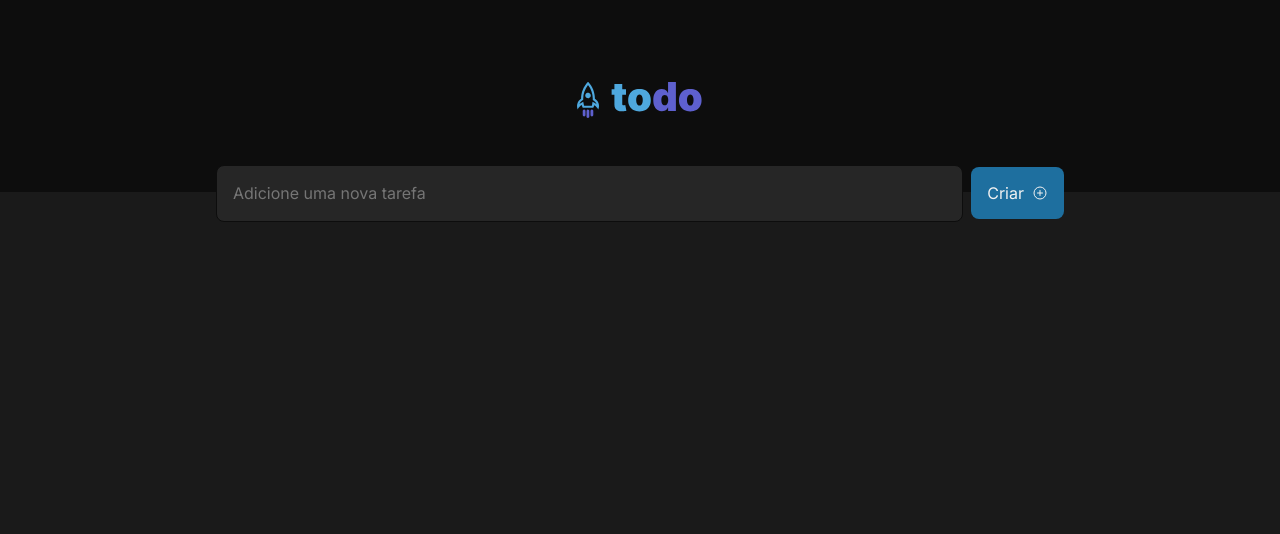
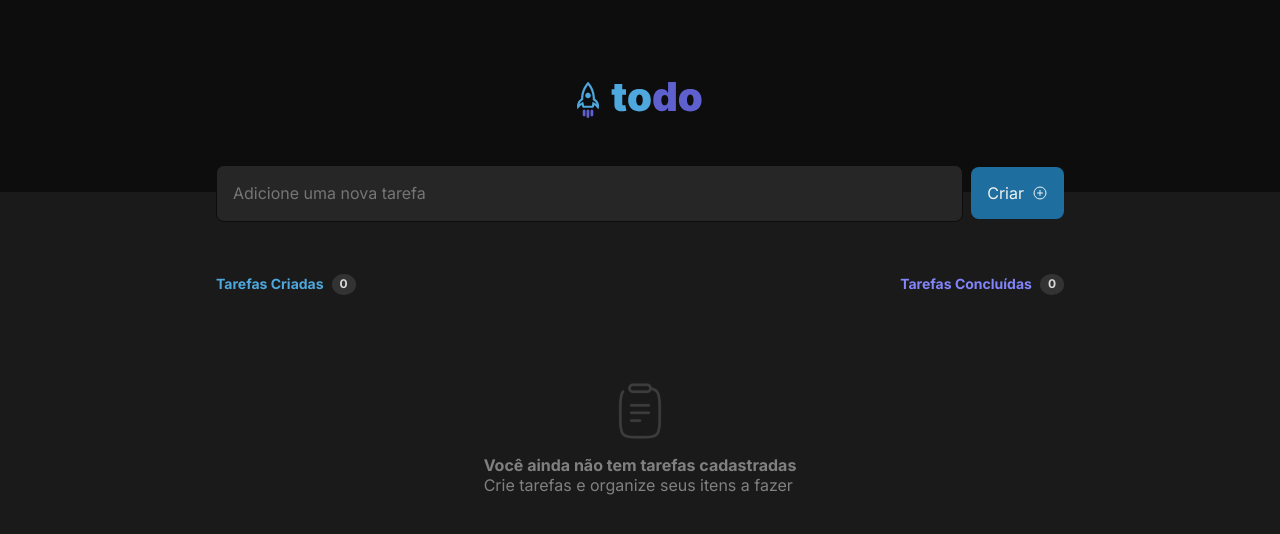
Before and after one commit to felipeevalerio/to-do-react-ts, a React (Vite) app: page / in a window 1280 px wide. Shown: the top 534 px of the page. Built offline with nearby package versions, Linux system fonts and the light colour scheme.

Commit message:
Implementando layout do dashboard

```diff
--- a/src/App.tsx
+++ b/src/App.tsx
@@ -2,6 +2,7 @@ import { useState } from "react";
 import { Header } from "./components/Header/Header";
 import { TaskCreator } from "./components/TaskCreator/TaskCreator";
 import styles from './App.module.scss';
+import { TasksDashboard } from "./components/TasksDashboard/TasksDashboard";
 
 export function App() {
     const [tasks, setTasks] = useState<string[]>([]);
@@ -14,10 +15,10 @@ export function App() {
         <div className={styles.app}>
             <Header/>
 
-            <div className={styles.wrapper}>
+            <main className={styles.wrapper}>
                 <TaskCreator createTask={createTask} />
-                <main></main>
-            </div>
+                <TasksDashboard tasks={tasks}/>
+            </main>
         </div>
     )
 }
--- /dev/null
+++ b/src/components/EmptyTask/EmptyTask.module.scss
@@ -0,0 +1,8 @@
+.emptyTask {
+    display: flex;
+    flex-direction: column;
+    align-items: center;
+    justify-content: center;
+    gap: 1rem;
+    margin-top: 4rem;
+}
--- /dev/null
+++ b/src/components/EmptyTask/EmptyTask.tsx
@@ -0,0 +1,14 @@
+import clipboardImg from '../../assets/Clipboard.svg';
+import styles from './EmptyTask.module.scss';
+
+export function EmptyTask () {
+    return (
+        <div className={styles.emptyTask}>
+            <img src={clipboardImg} alt="You don't have any tasks registered." />
+            <div className={styles.info}>
+                <strong>Você ainda não tem tarefas cadastradas</strong>
+                <p>Crie tarefas e organize seus itens a fazer</p>
+            </div>
+        </div>
+    );
+};
--- /dev/null
+++ b/src/components/Task/Task.tsx
@@ -0,0 +1,5 @@
+export function Task () {
+    return (
+        <></>
+    );
+};
--- /dev/null
+++ b/src/components/TasksDashboard/TasksDashboard.module.scss
@@ -0,0 +1,40 @@
+.tasksDashboard {
+    margin-top: 3.3rem;
+    display: flex;
+    flex-direction: column;
+    gap: 1.5rem;
+
+    .info {
+        display: flex;
+        justify-content: space-between;
+
+        strong {
+            font-size: 0.875rem;
+            line-height: 1.4;
+            gap: 0.5rem;
+            display: flex;
+
+            span {
+                background-color: var(--gray-400);
+                color: var(--gray-200);
+                padding: 0.125rem 0.5rem;
+                font-size: 0.75rem;
+                border-radius: 50%;
+            }
+
+            &.numberOfCreatedTasks {
+                color: var(--blue-300);
+            }
+
+            &.numberOfConcludedTasks {
+                color: var(--purple-300);
+            }
+        }
+    }
+
+    .tasksContainer {
+        display: flex;
+        justify-content: center;
+        align-items: center;
+    }
+}
--- /dev/null
+++ b/src/components/TasksDashboard/TasksDashboard.tsx
@@ -0,0 +1,25 @@
+import styles from './TasksDashboard.module.scss';
+import { EmptyTask } from '../EmptyTask/EmptyTask';
+import { Task } from '../Task/Task';
+
+interface TasksDashboardProps {
+    tasks: string[];
+}
+
+export function TasksDashboard ({ tasks }: TasksDashboardProps) {
+    return (
+        <div className={styles.tasksDashboard}>
+            <header className={styles.info}>
+                <strong className={styles.numberOfCreatedTasks}>Tarefas Criadas <span>0</span></strong>
+                <strong className={styles.numberOfConcludedTasks}>Tarefas Concluídas <span>0</span></strong>
+            </header>
+
+            <ul className={styles.tasksContainer}>
+                {tasks.length > 0 ? tasks.map(task => {
+                    return <Task />
+                }) : <EmptyTask />
+                }
+            </ul>
+        </div>
+    );
+};
```
Also changed, not shown: src/assets/Clipboard.svg (added), src/components/Task/Task.module.scss (added).
